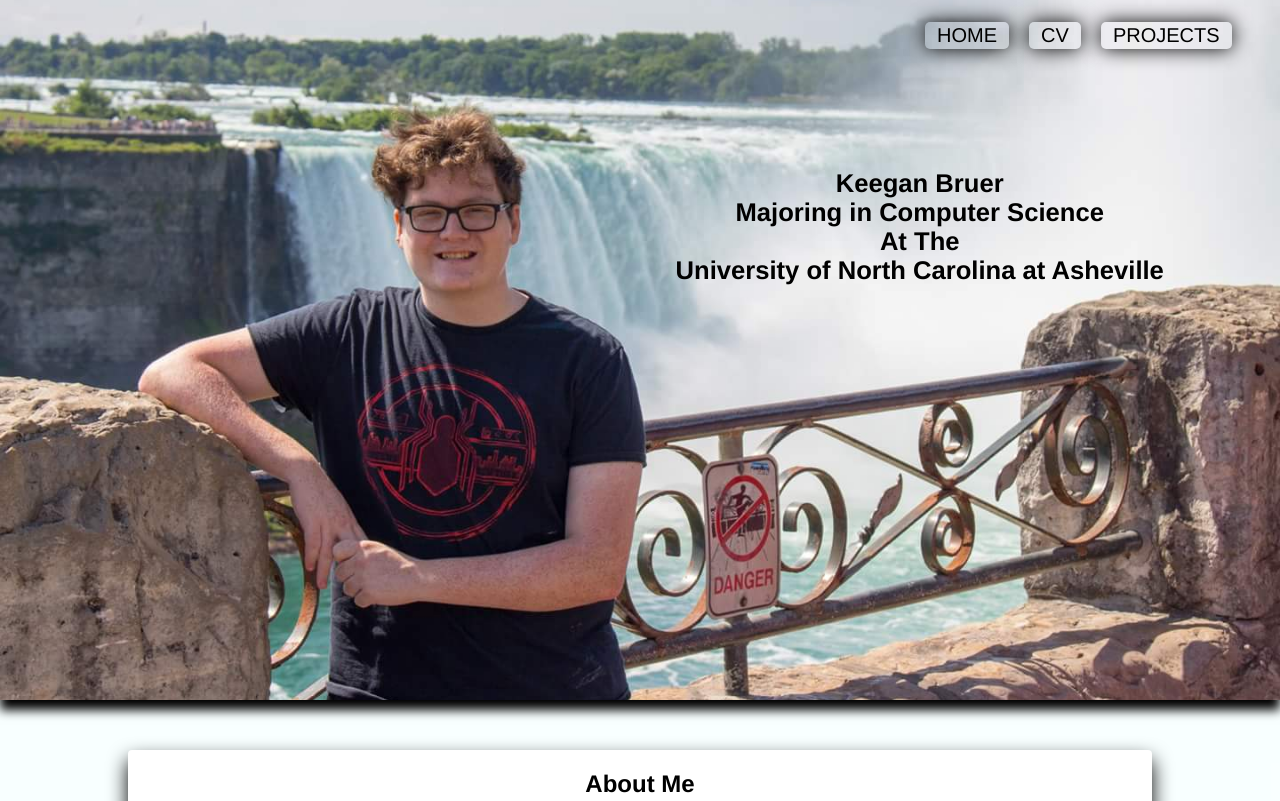
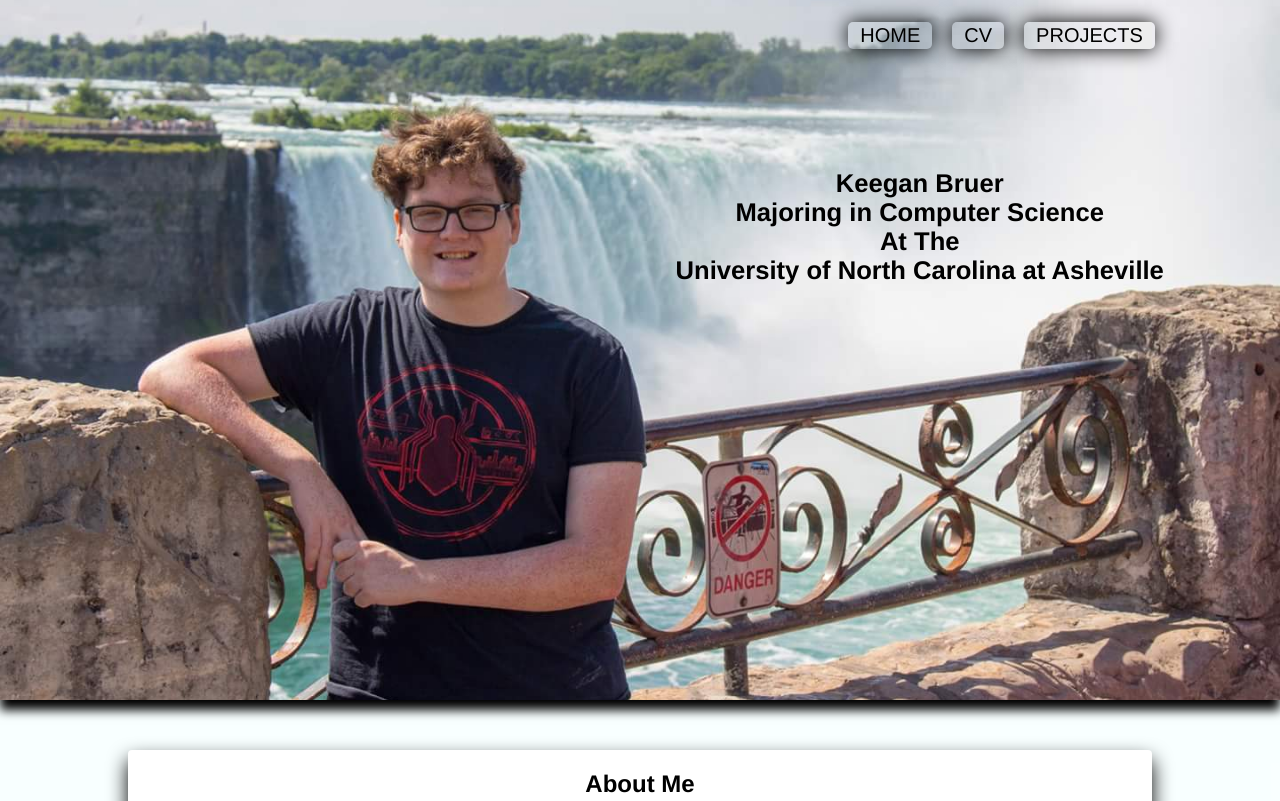
Before and after one commit to KeeganBruer/KeeganBruer.github.io, a plain HTML site: page index.html in a window 1280 px wide. Shown: the top 801 px of the page. Drawn offline with Linux system fonts and the light colour scheme.

Commit message:
updated page nav placement

```diff
--- a/Style Sheets/header.css
+++ b/Style Sheets/header.css
@@ -22,7 +22,7 @@
 #header .fullImage #pageNav {
 	position: absolute;
 	top: 5%;
-	right: -12%;
+	right: -6%;
 	transform: translate(-50%, -50%);
 	font-size: 2vw;
 	text-align: center;
```
